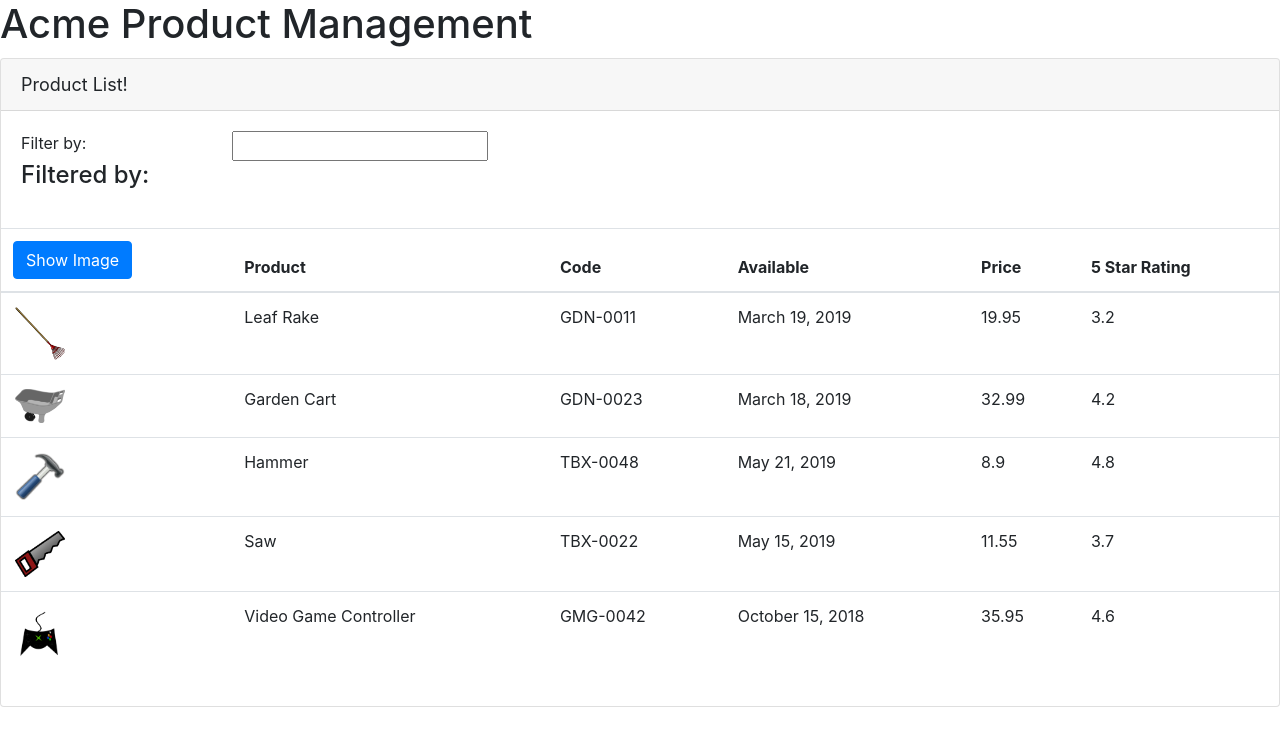
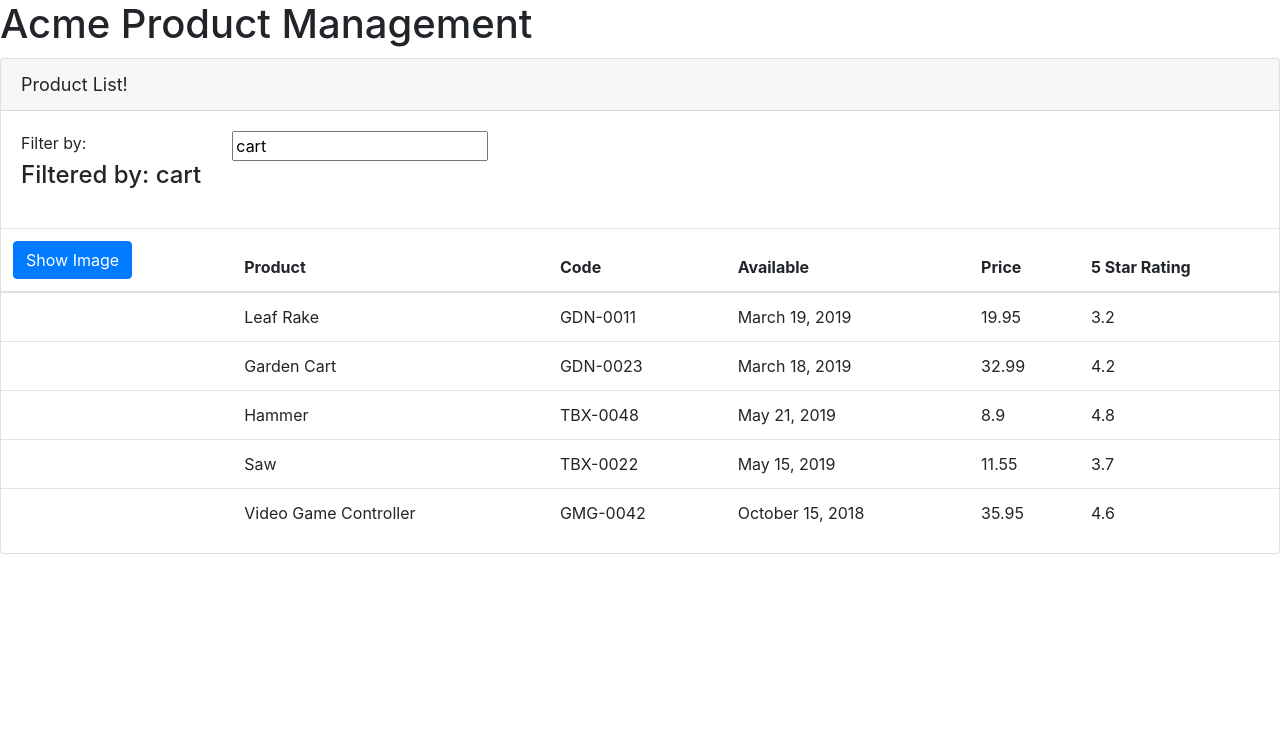
Before and after one commit to IftikharK/Angular-GettingStarted, an Angular app: page / in a window 1280 px wide. Shown: the top 746 px of the page. Built offline with nearby package versions, Linux system fonts and the light colour scheme.

Commit message:
two way data binding implemented

```diff
--- a/src/app/app.module.ts
+++ b/src/app/app.module.ts
@@ -1,5 +1,6 @@
 import { BrowserModule } from '@angular/platform-browser';
 import { NgModule } from '@angular/core';
+import { FormsModule } from '@angular/forms';
 
 import { AppRoutingModule } from './app-routing.module';
 import { AppComponent } from './app.component';
@@ -12,7 +13,8 @@ import { ProductListComponent } from './products/product-list/product-list.compo
   ],
   imports: [
     BrowserModule,
-    AppRoutingModule
+    AppRoutingModule,
+    FormsModule
   ],
   providers: [],
   bootstrap: [AppComponent]
--- a/src/app/products/product-list/product-list.component.html
+++ b/src/app/products/product-list/product-list.component.html
@@ -6,12 +6,12 @@
     <div class="row">
       <div class="col-md-2">Filter by:</div>
       <div class="col-md-4">
-        <input type="text" />
+        <input type="text" [(ngModel)]="listFilter" />
       </div>
     </div>
     <div class="row">
       <div class="col-md-6">
-        <h4>Filtered by:</h4>
+        <h4>Filtered by: {{ listFilter }}</h4>
       </div>
     </div>
   </div>
@@ -20,7 +20,9 @@
       <thead>
         <tr>
           <th>
-            <button class="btn btn-primary">Show Image</button>
+            <button class="btn btn-primary" (click)="toggleImage()">
+              {{ showImage ? "Hide" : "Show" }} Image
+            </button>
           </th>
           <th>Product</th>
           <th>Code</th>
@@ -33,13 +35,13 @@
         <tr *ngFor="let product of products">
           <td>
             <img
+              *ngIf="showImage"
               [src]="product.imageUrl"
               [title]="product.productName"
               [style.width.px]="imageWidth"
               [style.margin.px]="imageMargin"
             />
           </td>
-
           <td>{{ product.productName }}</td>
           <td>{{ product.productCode }}</td>
           <td>{{ product.releaseDate }}</td>
--- a/src/app/products/product-list/product-list.component.ts
+++ b/src/app/products/product-list/product-list.component.ts
@@ -9,6 +9,9 @@ export class ProductListComponent {
   pageTitle = 'Product List!';
   imageWidth = 50;
   imageMargin = 2;
+  showImage = false;
+  listFilter = 'cart';
+
   products: any[] = [
     {
       productId: 1,
@@ -61,4 +64,8 @@ export class ProductListComponent {
       imageUrl: './assets/images/xbox-controller.png',
     },
   ];
+
+  toggleImage(): void {
+    this.showImage = !this.showImage;
+  }
 }
```
